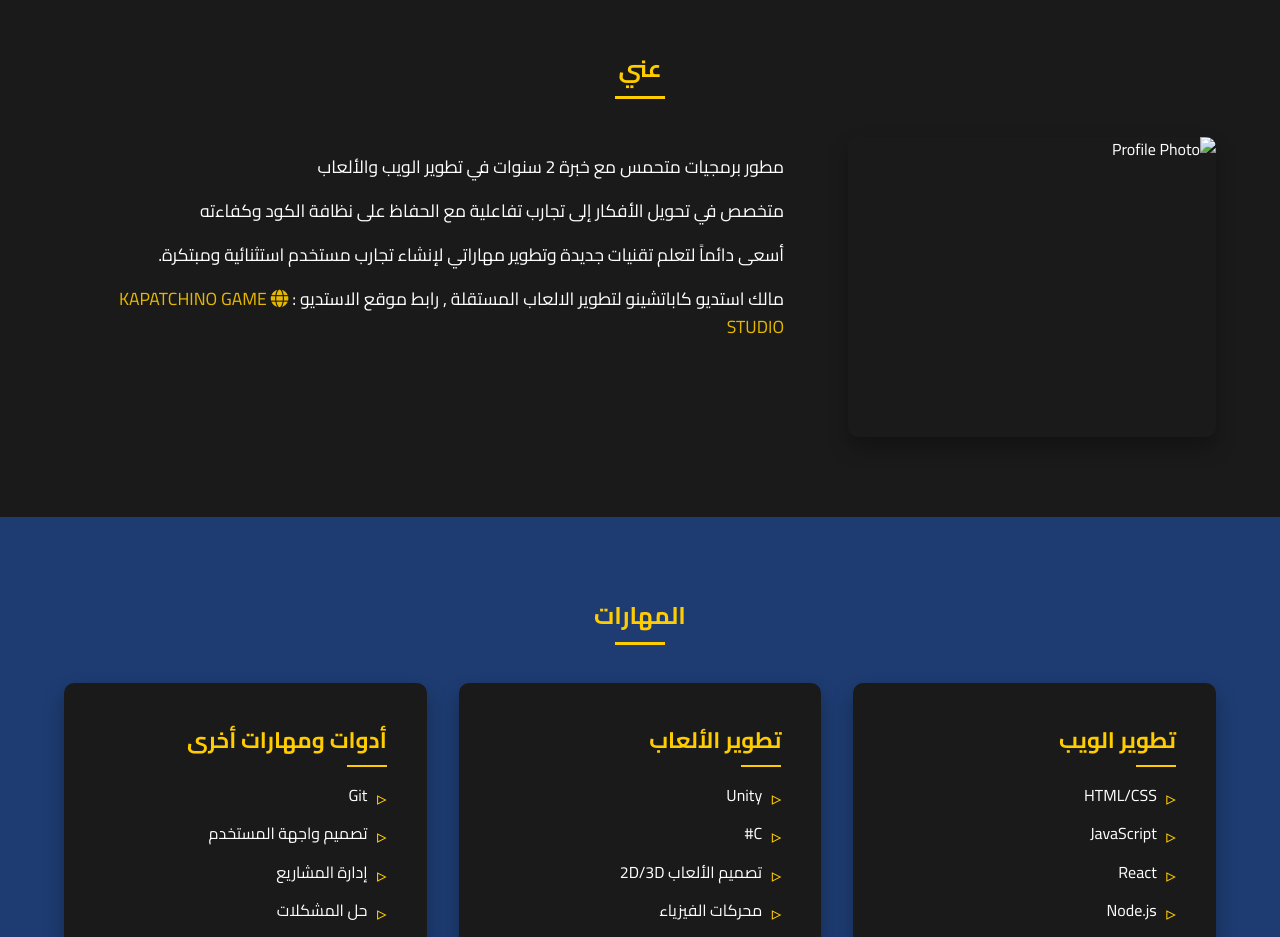
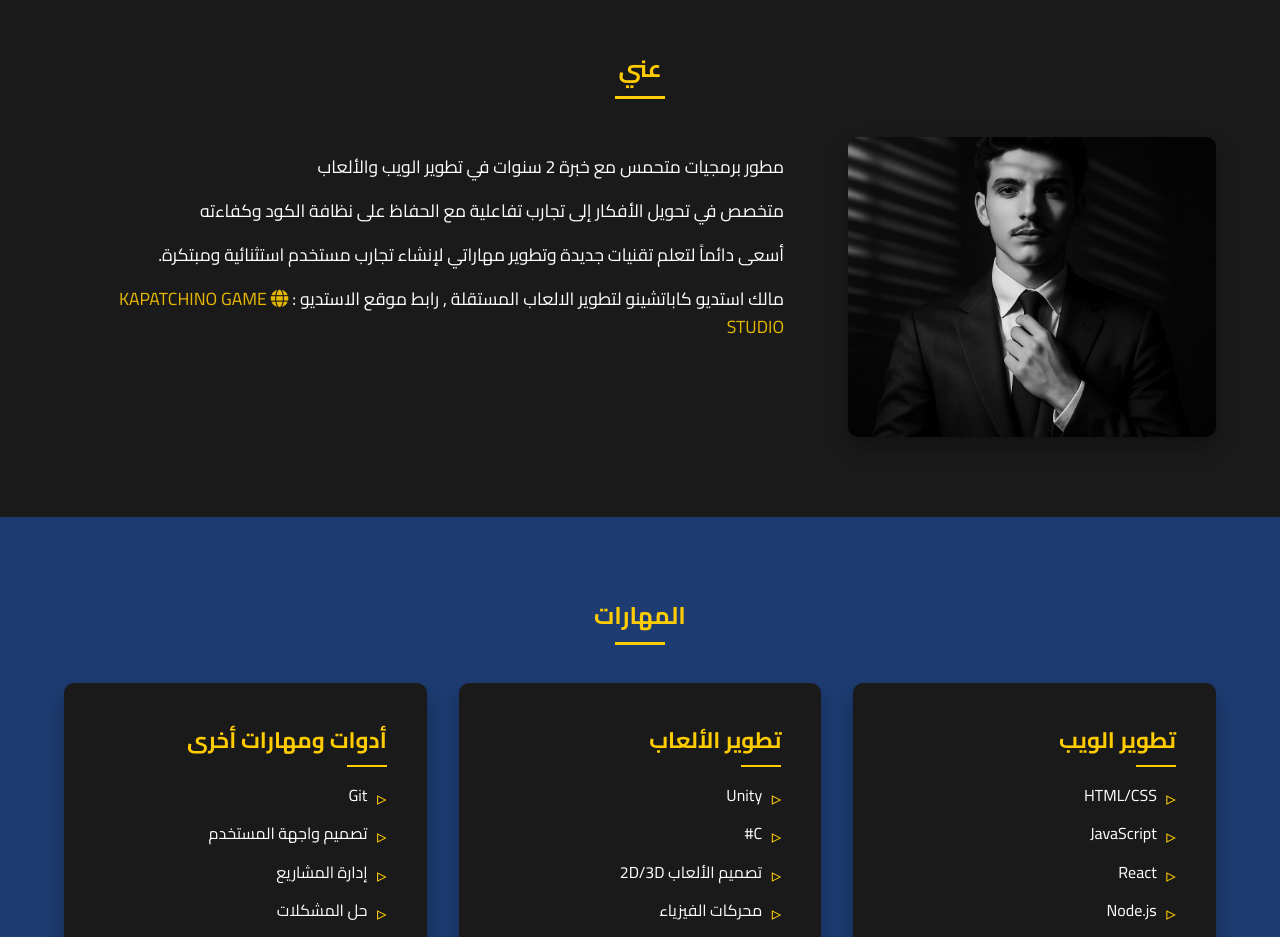
Before and after one commit to RAHALGG/rahalcv, a plain HTML site: page index.html in a window 1280 px wide. Shown: the part 900-1837 px from the top of the page. Drawn offline with Linux system fonts and the light colour scheme.

Commit message:
Update index.html

```diff
--- a/index.html
+++ b/index.html
@@ -593,7 +593,7 @@
         <h2 class="lang-ar">عني</h2>
         <h2 class="lang-en" style="display: none;">About Me</h2>
         <div class="about-content">
-            <img src="photo-2025-07-13_19-12-17.jpg" alt="Profile Photo">
+            <img src="photo_2025-07-13_19-12-17.jpg" alt="Profile Photo">
             <div class="bio">
                 <p class="lang-ar">مطور برمجيات متحمس مع خبرة 2 سنوات في تطوير الويب والألعاب</p>
                 <p class="lang-en" style="display: none;">An enthusiastic software developer with 2 years of experience in web and game development.</p>
```
